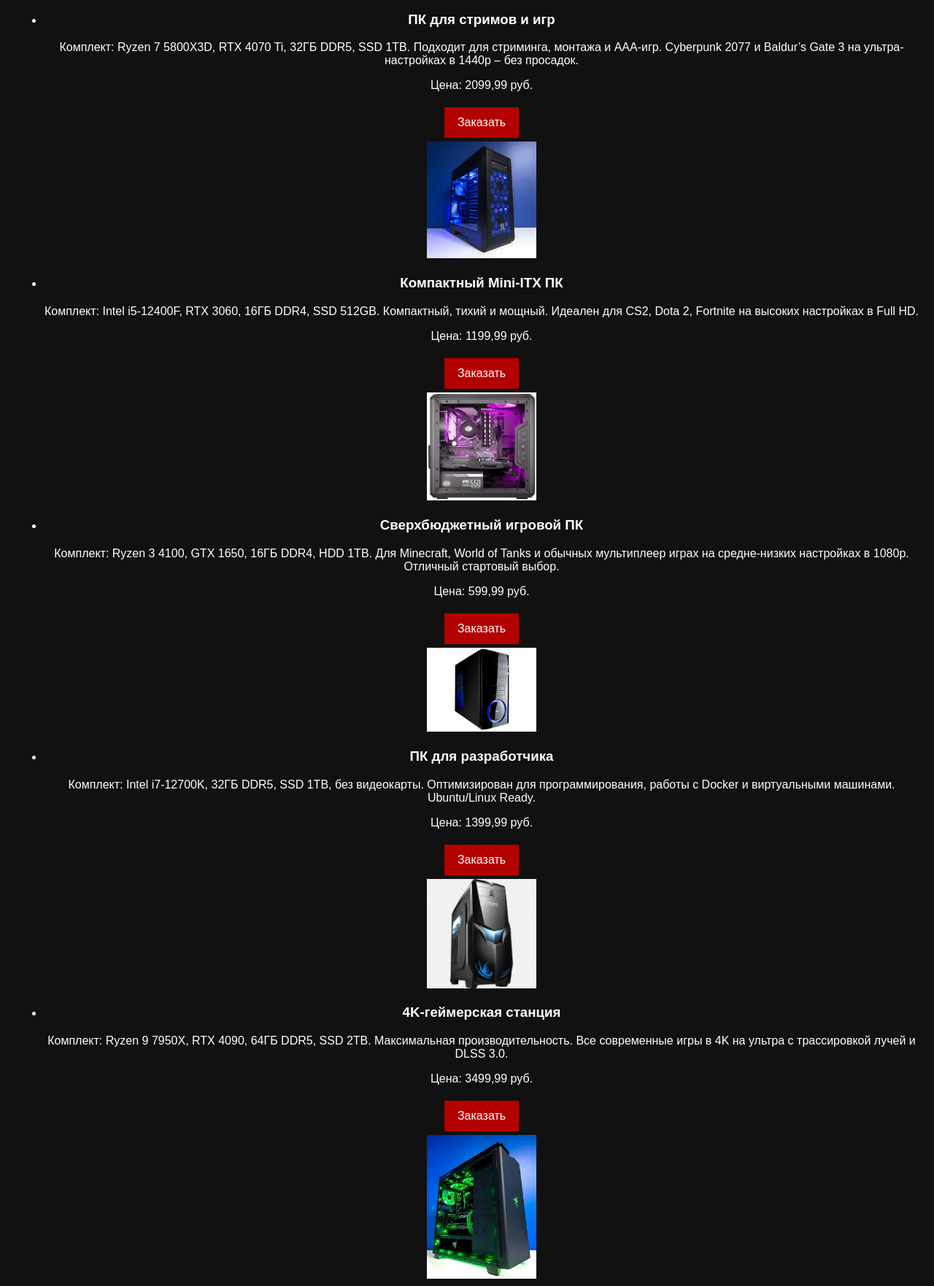
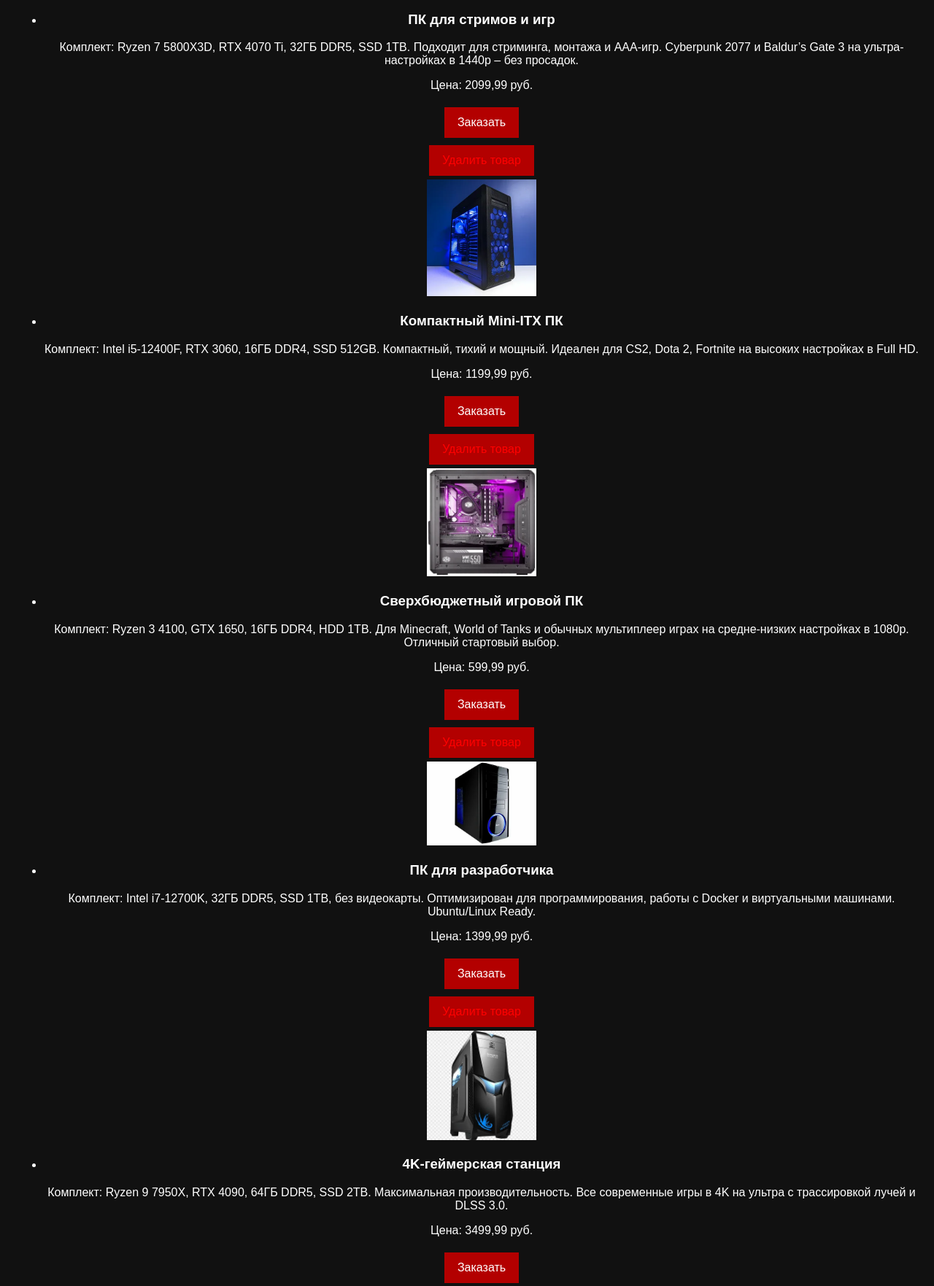
Before and after one commit to guard2929/12, a Django app: page / in a window 1280 px wide. Shown: the part 169-1932 px from the top of the page at 73% size. Run offline with Django 5.2, Linux system fonts and the light colour scheme; a user stored in the database is signed in; data comes from the database, SQL or seed files in the repository.

Commit message:
Update index.html

```diff
--- a/pc_store/store/templates/store/index.html
+++ b/pc_store/store/templates/store/index.html
@@ -11,15 +11,24 @@
     <h3>{{ product.name }}</h3>
     <p>{{ product.description }}</p>
     <p>Цена: {{ product.price }} руб.</p>
+
     <form method="post" action="{% url 'order_prebuilt' product.id %}">
         {% csrf_token %}
         <button type="submit">Заказать</button>
     </form>
+
+    {% if user.is_superuser %}
+    <form method="post" action="{% url 'delete_product' product.id %}">
+        {% csrf_token %}
+        <button type="submit" onclick="return confirm('Удалить товар?')" style="color:red;">Удалить товар</button>
+    </form>
+    {% endif %}
 
     {% if product.image %}
     <img src="{{ product.image.url }}" alt="{{ product.name }}" width="150">
     {% endif %}
 </li>
 {% endfor %}
+
 </ul>
 {% endblock %}
```
Lines whose indentation alone changed are shown as unchanged.
